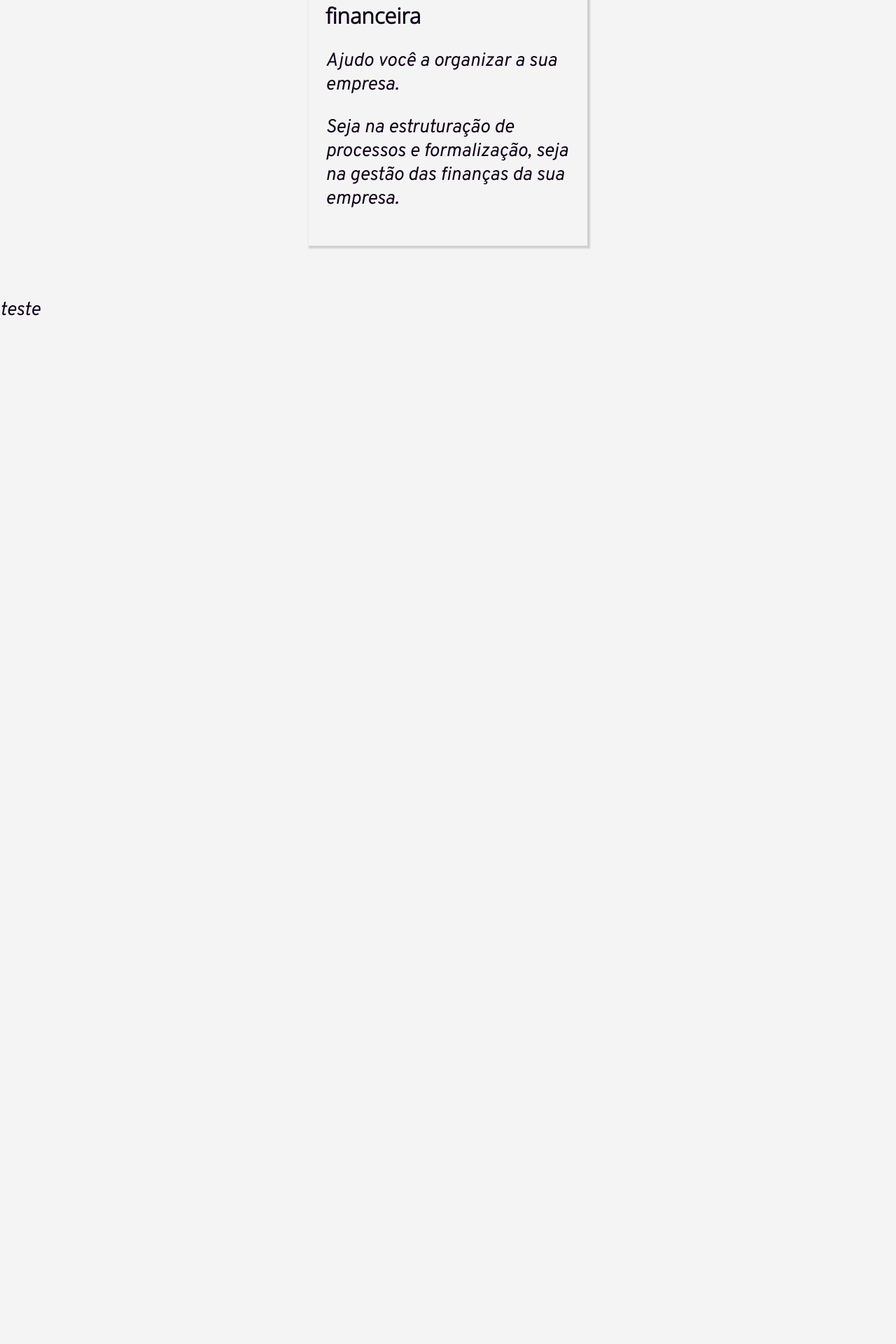
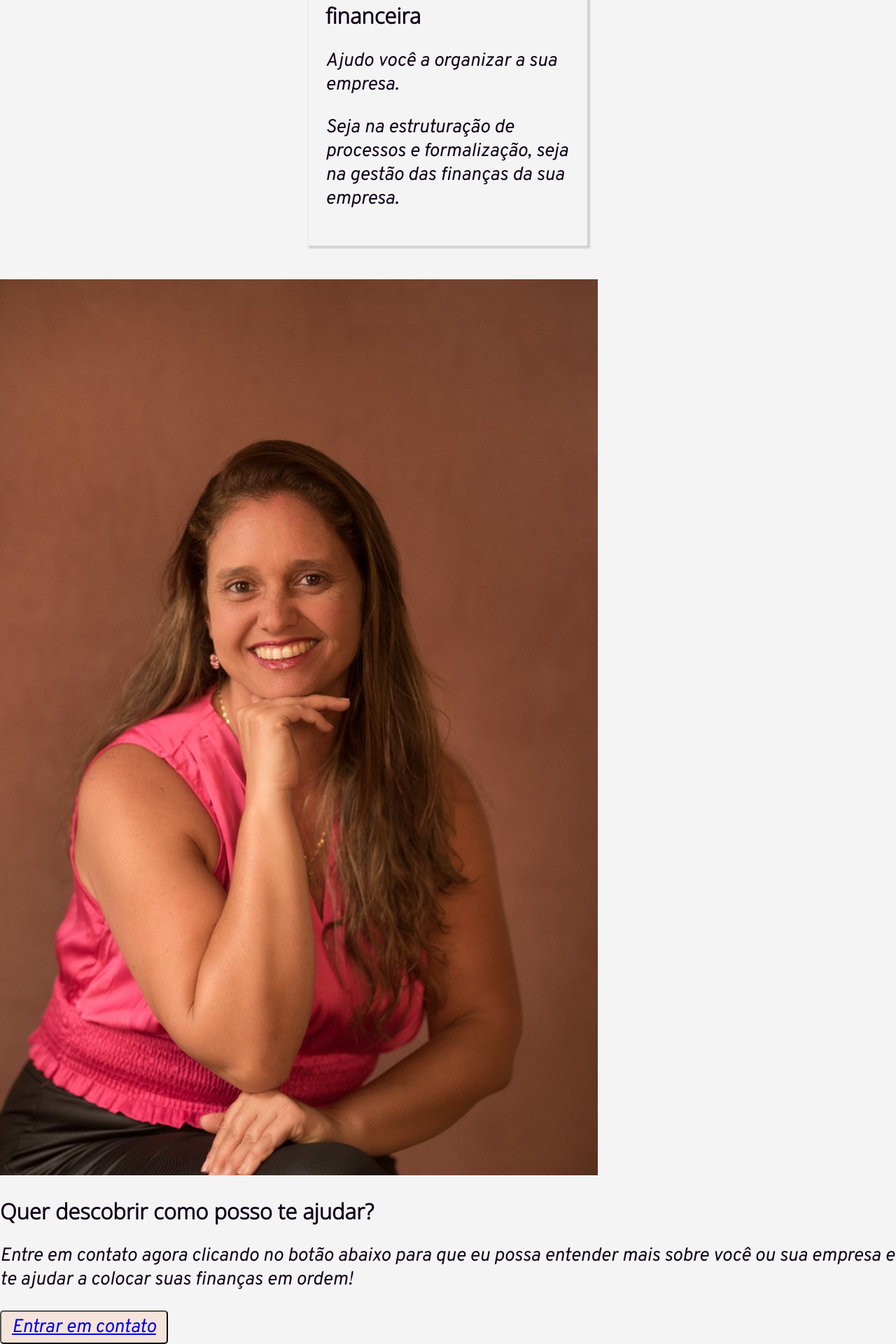
Before and after one commit to yannidilly/MAfin, a React (Create React App) app: page / in a window 1280 px wide. Shown: the part 2570-4490 px from the top of the page at 70% size. Before the commit the page ends 3057 px from the top, so only its background shows below. Built offline with nearby package versions, Linux system fonts and the light colour scheme.

Commit message:
cria estrutura html da secção de contato

```diff
--- a/src/pages/Home.js
+++ b/src/pages/Home.js
@@ -2,6 +2,7 @@
 import React from 'react';
 import PhotoSmiling from '../images/personal-pictures/photo-smiling.png';
 import PhotoLecture from '../images/personal-pictures/photo-lecture.jpeg';
+import PhotoWithHandOnChin from '../images/personal-pictures/photo-with-hand-on-chin.jpeg';
 import Header from '../components/Header';
 import '../styles/pages/Home.css';
 
@@ -20,7 +21,7 @@ function Home() {
           </h1>
           <h2>... e você já vai começar a ver a diferença em menos de 30 dias</h2>
         </div>
-        <img src={ PhotoSmiling } alt="foto Michelle Abritta" />
+        <img src={ PhotoSmiling } alt="foto apresentação Michelle Abritta" />
       </section>
       <section className="about-section">
         <h2>Sobre mim</h2>
@@ -61,7 +62,12 @@ function Home() {
         </div>
       </section>
       <section className="contact-section">
-        <p>teste</p>
+        <img src={ PhotoWithHandOnChin } alt="foto Michelle Abritta olhando para câmera" />
+        <div>
+          <h2>Quer descobrir como posso te ajudar?</h2>
+          <p>Entre em contato agora clicando no botão abaixo para que eu possa entender mais sobre você ou sua empresa e te ajudar a colocar suas finanças em ordem!</p>
+          <button type="button"><a href="https://api.whatsapp.com/send?phone=553299593739&text=Ei%2C%20vi%20seu%20site%20e%20gostaria%20de%20solicitar%20um%20or%C3%A7amento%20sobre%20de%20seus%20servi%C3%A7os.">Entrar em contato</a></button>
+        </div>
       </section>
     </div>
   );
```
